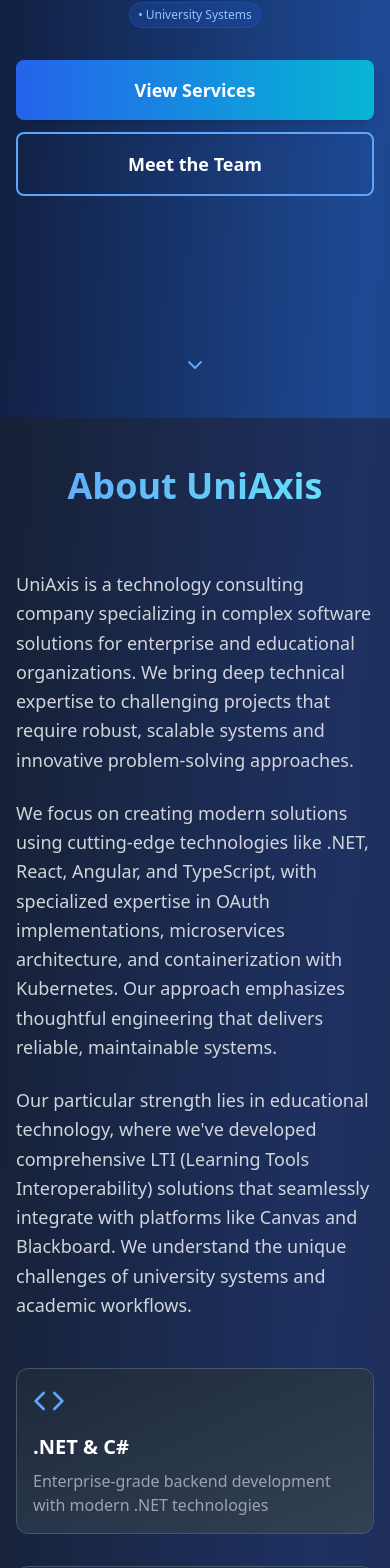
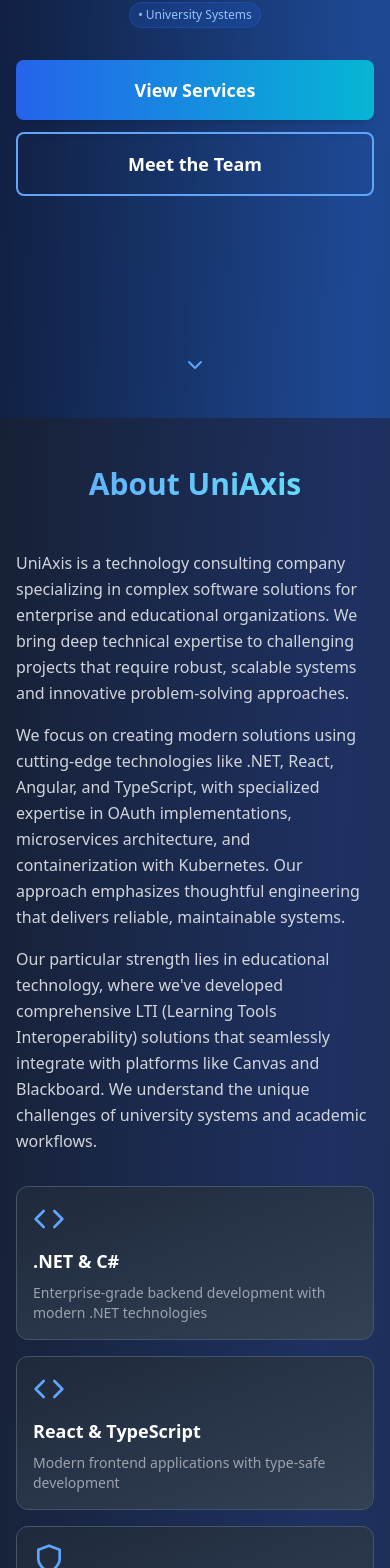
Before and after one commit to hemachand1989/uniaxis-website, a React (Vite) app: page / in a window 390 px wide. Shown: the part 426-1994 px from the top of the page. Built offline with nearby package versions, Linux system fonts and the light colour scheme.

Commit message:
Fix About section mobile responsiveness

```diff
--- a/src/components/sections/AboutSection.tsx
+++ b/src/components/sections/AboutSection.tsx
@@ -5,17 +5,17 @@ import { skills } from '@/data/skills';
 export const AboutSection: React.FC = () => {
   return (
     <Section id="about" className="bg-slate-800/50">
-      <h2 className="text-4xl font-bold text-center mb-16 gradient-text">
+      <h2 className="text-3xl sm:text-4xl font-bold text-center mb-12 sm:mb-16 gradient-text">
         About UniAxis
       </h2>
       <div className="max-w-4xl mx-auto">
-        <div className="text-lg text-gray-300 mb-12 leading-relaxed">
-          <p className="mb-6">
+        <div className="text-base sm:text-lg text-gray-300 mb-8 sm:mb-12 leading-relaxed">
+          <p className="mb-4 sm:mb-6">
             UniAxis is a technology consulting company specializing in complex software solutions for enterprise
             and educational organizations. We bring deep technical expertise to challenging projects that require
             robust, scalable systems and innovative problem-solving approaches.
           </p>
-          <p className="mb-6">
+          <p className="mb-4 sm:mb-6">
             We focus on creating modern solutions using cutting-edge technologies like .NET, React, Angular, and TypeScript,
             with specialized expertise in OAuth implementations, microservices architecture, and containerization with Kubernetes.
             Our approach emphasizes thoughtful engineering that delivers reliable, maintainable systems.
@@ -28,12 +28,12 @@ export const AboutSection: React.FC = () => {
         </div>
 
         {/* Skills Grid */}
-        <div className="grid md:grid-cols-2 lg:grid-cols-3 gap-8">
+        <div className="grid grid-cols-1 sm:grid-cols-2 lg:grid-cols-3 gap-4 sm:gap-6 md:gap-8">
           {skills.map((skill, index) => (
             <Card key={index}>
-              <div className="text-primary-400 mb-4">{skill.icon}</div>
-              <h3 className="text-xl font-semibold mb-2">{skill.title}</h3>
-              <p className="text-gray-400">{skill.description}</p>
+              <div className="text-primary-400 mb-3 sm:mb-4">{skill.icon}</div>
+              <h3 className="text-lg sm:text-xl font-semibold mb-2">{skill.title}</h3>
+              <p className="text-sm sm:text-base text-gray-400">{skill.description}</p>
             </Card>
           ))}
         </div>
```
